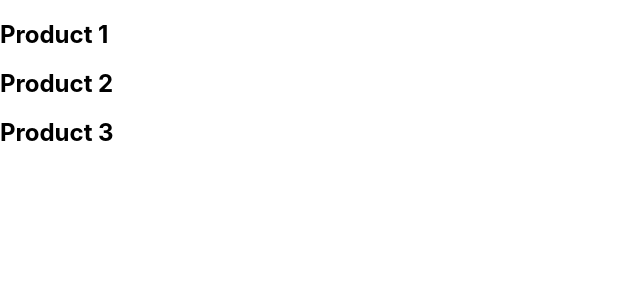
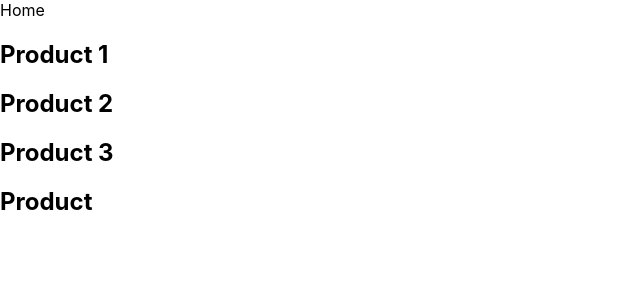
Before and after one commit to nhquyen2001/nextjs-basic, a Next.js app: page /product in a window 1280 px wide. Shown: the top 300 px of the page, without its empty margins (0-640 px from the left). Built offline with nearby package versions, Linux system fonts and the light colour scheme.

Commit message:
link component navigation

```diff
--- a/pages/product/index.js
+++ b/pages/product/index.js
@@ -1,9 +1,31 @@
-const ProductList = () => {
+import Link from "next/link";
+
+const ProductList = ({ productId }) => {
   return (
     <>
-      <h2>Product 1</h2>
-      <h2>Product 2</h2>
-      <h2>Product 3</h2>
+      <Link href="/">
+        <a>Home</a>
+      </Link>
+      <h2>
+        <Link href="/product/1">
+          <a>Product 1</a>
+        </Link>
+      </h2>
+      <h2>
+        <Link href="/product/2">
+          <a>Product 2</a>
+        </Link>
+      </h2>
+      <h2>
+        <Link href="/product/3" replace>
+          <a>Product 3</a>
+        </Link>
+      </h2>
+      <h2>
+        <Link href={`/product/${productId}`}>
+          <a>Product {productId}</a>
+        </Link>
+      </h2>
     </>
   );
 };
```
Also changed, not shown: pages/index.js (+13 -1 lines).
